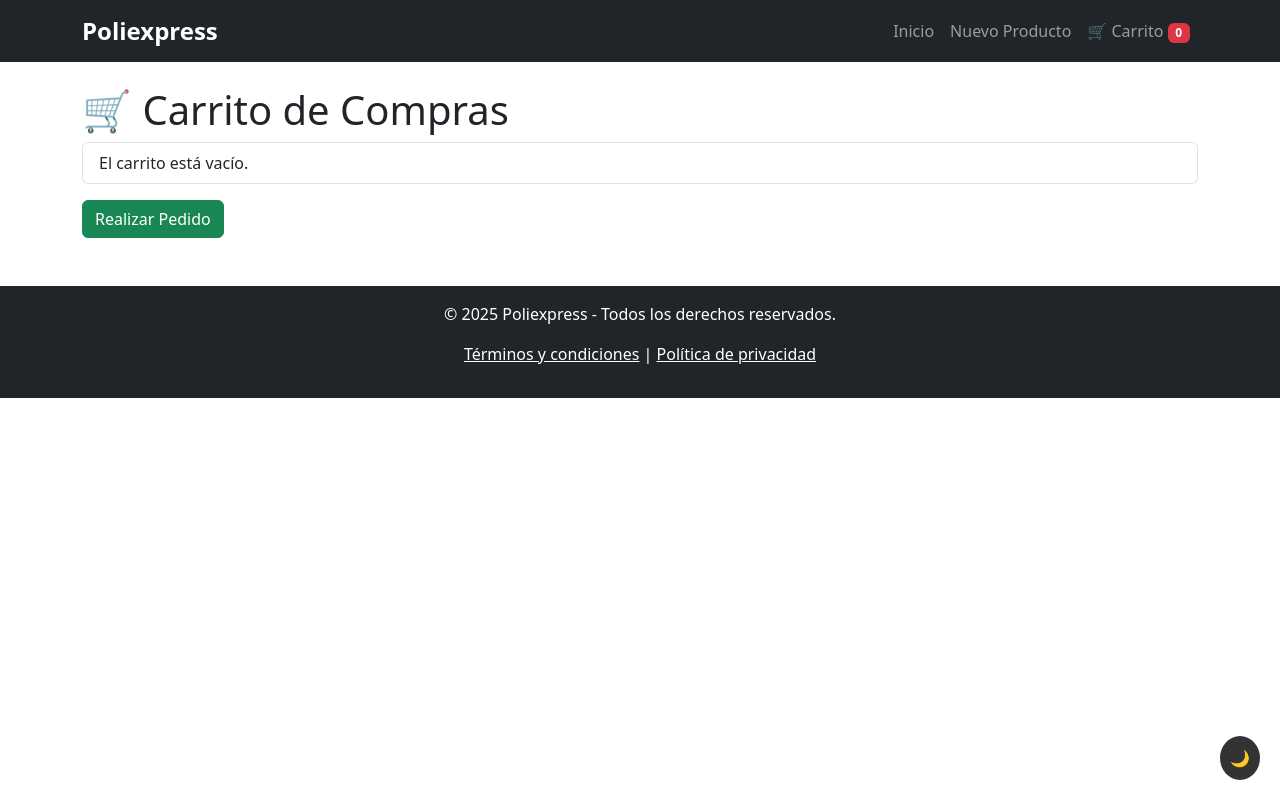
After one commit to Jeison1237/Poliexpress, a Django app: page /productos/carrito/ in a window 1280 px wide. The commit adds this page. Run offline with Django 5.2, Linux system fonts and the light colour scheme.

Commit message:
Se añade carrito de compras y se añade nueva url

```diff
--- a/ProyectoPPI/urls.py
+++ b/ProyectoPPI/urls.py
@@ -1,9 +1,9 @@
 from django.contrib import admin
 from django.urls import path, include
-from django.shortcuts import redirect
+from django.views.generic.base import RedirectView
 
 urlpatterns = [
     path('admin/', admin.site.urls),
     path('productos/', include('pedidos.urls', namespace='pedidos')),  # Manejo de productos y menú
-    path('', lambda request: redirect('pedidos:index', permanent=False)),  # Redirección a la página principal
+    path('', RedirectView.as_view(pattern_name='pedidos:index', permanent=False)),  # Redirección más eficiente
 ]
--- a/pedidos/static/pedidos/css/styles.css
+++ b/pedidos/static/pedidos/css/styles.css
@@ -82,4 +82,26 @@
         width: 100%;
         text-align: center;
     }
+    .navbar-scroll {
+        background-color: #333 !important;
+        transition: background-color 0.3s ease-in-out;
+    }
+
 }
+    /* .dark mode */
+    .floating-btn {
+        position: fixed;
+        bottom: 20px;
+        right: 20px;
+        background: #333;
+        color: white;
+        border: none;
+        padding: 10px;
+        border-radius: 50%;
+        cursor: pointer;
+        transition: background 0.3s ease-in-out;
+    }
+
+    .floating-btn:hover {
+        background: #555;
+    }
--- a/pedidos/static/pedidos/js/scripts.js
+++ b/pedidos/static/pedidos/js/scripts.js
@@ -1,19 +1,71 @@
-document.addEventListener("DOMContentLoaded", function() {
-    console.log("Poliexpress está listo!");
+document.addEventListener("DOMContentLoaded", function () {
+    console.log("🚀 Poliexpress está listo!");
 
-    document.getElementById("buscador").addEventListener("keyup", function() {
+    /* ====== Buscador de productos ====== */
+    let buscador = document.getElementById("buscador");
+    if (buscador) {
+        buscador.addEventListener("keyup", function () {
             let filtro = this.value.toLowerCase();
-        let productos = document.querySelectorAll(".producto");
-        productos.forEach(prod => {
+            document.querySelectorAll(".producto").forEach(prod => {
                 let nombre = prod.querySelector("h3").textContent.toLowerCase();
                 prod.style.display = nombre.includes(filtro) ? "block" : "none";
             });
         });
+    }
+
+    /* ====== Navbar: efecto al hacer scroll ====== */
+    let navbar = document.querySelector(".navbar");
+    if (navbar) {
+        window.addEventListener("scroll", function () {
+            navbar.classList.toggle("navbar-scroll", window.scrollY > 50);
         });
+    }
 
-function agregarAlCarrito(productoId) {
+    /* ====== Modo Oscuro con LocalStorage ====== */
+    const toggleDark = document.getElementById("toggle-dark");
+    if (toggleDark) {
+        if (localStorage.getItem("darkMode") === "true") {
+            document.body.classList.add("dark-mode");
+            navbar?.classList.add("navbar-dark-mode");
+        }
+
+        toggleDark.addEventListener("click", function () {
+            let isDark = document.body.classList.toggle("dark-mode");
+            navbar?.classList.toggle("navbar-dark-mode", isDark);
+            localStorage.setItem("darkMode", isDark);
+        });
+    }
+
+    /* ====== Carrito de Compras ====== */
     let carrito = JSON.parse(localStorage.getItem("carrito")) || [];
-    carrito.push(productoId);
+    const contenedorCarrito = document.getElementById("carrito");
+    const contadorCarrito = document.getElementById("contador-carrito");
+
+    function actualizarCarritoUI() {
+        if (contenedorCarrito && contadorCarrito) {
+            contenedorCarrito.innerHTML = "";
+            let totalItems = 0;
+            carrito.forEach(item => {
+                let li = document.createElement("li");
+                li.classList.add("list-group-item");
+                li.textContent = `${item.nombre} - ${item.cantidad}`;
+                contenedorCarrito.appendChild(li);
+                totalItems += item.cantidad;
+            });
+            contadorCarrito.textContent = totalItems;
+        }
+    }
+
+    window.agregarAlCarrito = function (id, nombre, precio) {
+        let producto = carrito.find(item => item.id === id);
+        if (producto) {
+            producto.cantidad++;
+        } else {
+            carrito.push({ id, nombre, precio, cantidad: 1 });
+        }
         localStorage.setItem("carrito", JSON.stringify(carrito));
-    alert("Producto agregado al carrito!");
-}
+        actualizarCarritoUI();
+    };
+
+    actualizarCarritoUI();
+});
--- a/pedidos/templates/pedidos/base.html
+++ b/pedidos/templates/pedidos/base.html
@@ -8,22 +8,34 @@
     <link rel="stylesheet" href="https://cdn.jsdelivr.net/npm/bootstrap@5.3.0/dist/css/bootstrap.min.css">
 </head>
 <body>
-    <!-- Barra de navegación simplificada -->
+    <!-- Barra de navegación -->
     <nav class="navbar navbar-expand-lg navbar-dark bg-dark">
         <div class="container">
             <a class="navbar-brand" href="/">Poliexpress</a>
+            <button id="toggle-dark" class="floating-btn">🌙</button>
+
             <button class="navbar-toggler" type="button" data-bs-toggle="collapse" data-bs-target="#navbarNav">
                 <span class="navbar-toggler-icon"></span>
             </button>
+
             <div class="collapse navbar-collapse" id="navbarNav">
                 <ul class="navbar-nav ms-auto">
                     <li class="nav-item"><a class="nav-link" href="{% url 'pedidos:index' %}">Inicio</a></li>
                     <li class="nav-item"><a class="nav-link" href="{% url 'pedidos:crear_producto' %}">Nuevo Producto</a></li>
+
+                    <!-- Botón del carrito con contador -->
+                    <li class="nav-item dropdown">
+                        <a class="nav-link" href="{% url 'pedidos:carrito' %}">
+                            🛒 Carrito <span id="contador-carrito" class="badge bg-danger">0</span>
+                        </a>
+                        <ul class="dropdown-menu dropdown-menu-end" id="carrito">
+                            <li><a class="dropdown-item">Carrito vacío</a></li>
+                        </ul>
+                    </li>
                 </ul>
             </div>
         </div>
     </nav>
-
 
     <!-- Contenido principal -->
     <div class="container mt-4">
@@ -37,5 +49,6 @@
     </footer>
 
     <script src="https://cdn.jsdelivr.net/npm/bootstrap@5.3.0/dist/js/bootstrap.bundle.min.js"></script>
+    <script src="/static/pedidos/js/scripts.js"></script>
 </body>
 </html>
--- /dev/null
+++ b/pedidos/templates/pedidos/carrito.html
@@ -0,0 +1,29 @@
+{% extends 'pedidos/base.html' %}
+{% block content %}
+    <h1>🛒 Carrito de Compras</h1>
+
+    <ul id="lista-carrito" class="list-group"></ul>
+
+    <button class="btn btn-success mt-3" onclick="realizarPedido()">Realizar Pedido</button>
+
+    <script>
+        document.addEventListener("DOMContentLoaded", function () {
+            let carrito = JSON.parse(localStorage.getItem("carrito")) || [];
+            let contenedor = document.getElementById("lista-carrito");
+
+            if (carrito.length === 0) {
+                contenedor.innerHTML = "<li class='list-group-item'>El carrito está vacío.</li>";
+            } else {
+                carrito.forEach(item => {
+                    contenedor.innerHTML += `<li class="list-group-item">${item.nombre} - ${item.cantidad}</li>`;
+                });
+            }
+        });
+
+        function realizarPedido() {
+            alert("Pedido enviado correctamente.");
+            localStorage.removeItem("carrito");
+            location.reload();
+        }
+    </script>
+{% endblock %}
--- a/pedidos/urls.py
+++ b/pedidos/urls.py
@@ -1,14 +1,22 @@
 from django.urls import path
 from . import views
 
-app_name = 'pedidos'  # ✅ Asegura que el namespace esté definido correctamente
+app_name = 'pedidos'  # ✅ Define el namespace correctamente
 
 urlpatterns = [
-    path('', views.index, name='index'),  # ✅ URL principal de pedidos
+    # Páginas principales
+    path('', views.index, name='index'),
     path('menu/', views.menu, name='menu'),
+
+    # Gestión de productos
     path('productos/', views.lista_productos, name='lista_productos'),
     path('producto/<int:producto_id>/', views.detalle_producto, name='detalle_producto'),
-    path('nuevo/', views.crear_producto, name='crear_producto'),
-    path('editar/<int:producto_id>/', views.editar_producto, name='editar_producto'),
-    path('eliminar/<int:producto_id>/', views.eliminar_producto, name='eliminar_producto'),
+
+    # Operaciones CRUD de productos
+    path('producto/nuevo/', views.crear_producto, name='crear_producto'),
+    path('producto/editar/<int:producto_id>/', views.editar_producto, name='editar_producto'),
+    path('producto/eliminar/<int:producto_id>/', views.eliminar_producto, name='eliminar_producto'),
+
+    # Carrito de compras
+    path('carrito/', views.carrito, name='carrito'),
 ]
--- a/pedidos/views.py
+++ b/pedidos/views.py
@@ -1,45 +1,59 @@
 from django.shortcuts import render, get_object_or_404, redirect
+from django.urls import reverse
 from .models import Producto
 from .forms import ProductoForm
 
 def index(request):
+    """ Página principal de Poliexpress """
     return render(request, 'pedidos/index.html')
 
 def menu(request):
+    """ Página del menú de productos """
     return render(request, 'pedidos/menu.html')
 
 def lista_productos(request):
+    """ Muestra todos los productos disponibles """
     productos = Producto.objects.all()
     return render(request, 'pedidos/lista_productos.html', {'productos': productos})
 
 def detalle_producto(request, producto_id):
-    producto = get_object_or_404(Producto, id=producto_id)
+    """ Muestra detalles de un producto en específico """
+    producto = get_object_or_404(Producto, pk=producto_id)
     return render(request, 'pedidos/detalle_producto.html', {'producto': producto})
 
 def crear_producto(request):
+    """ Crea un nuevo producto en el sistema """
     if request.method == "POST":
-        form = ProductoForm(request.POST, request.FILES)  # Asegurar manejo de archivos
+        form = ProductoForm(request.POST, request.FILES)  # Manejo de archivos
         if form.is_valid():
             form.save()
-            return redirect('pedidos:lista_productos')  # Agregar namespace
+            return redirect(reverse('pedidos:lista_productos'))  # Usar reverse para mayor seguridad
     else:
         form = ProductoForm()
     return render(request, 'pedidos/form_producto.html', {'form': form, 'modo': 'crear'})
 
 def editar_producto(request, producto_id):
-    producto = get_object_or_404(Producto, id=producto_id)
+    """ Edita un producto existente """
+    producto = get_object_or_404(Producto, pk=producto_id)
     if request.method == 'POST':
         form = ProductoForm(request.POST, request.FILES, instance=producto)
         if form.is_valid():
             form.save()
-            return redirect('pedidos:lista_productos')  # Agregar namespace
+            return redirect(reverse('pedidos:lista_productos'))  # Usar reverse
     else:
         form = ProductoForm(instance=producto)
     return render(request, 'pedidos/form_producto.html', {'form': form, 'modo': 'editar'})
 
 def eliminar_producto(request, producto_id):
-    producto = get_object_or_404(Producto, id=producto_id)
+    """ Elimina un producto del sistema """
+    producto = get_object_or_404(Producto, pk=producto_id)
+
     if request.method == 'POST':
         producto.delete()
-        return redirect('pedidos:lista_productos')  # Agregar namespace
+        return redirect(reverse('pedidos:lista_productos'))  # Usar reverse para evitar errores
+
     return render(request, 'pedidos/eliminar_producto.html', {'producto': producto})
+
+def carrito(request):
+    """ Página del carrito de compras """
+    return render(request, 'pedidos/carrito.html')
```
Also changed, not shown: pedidos/templates/pedidos/index.html (+28 -5 lines). Lines whose indentation alone changed are shown as unchanged.
